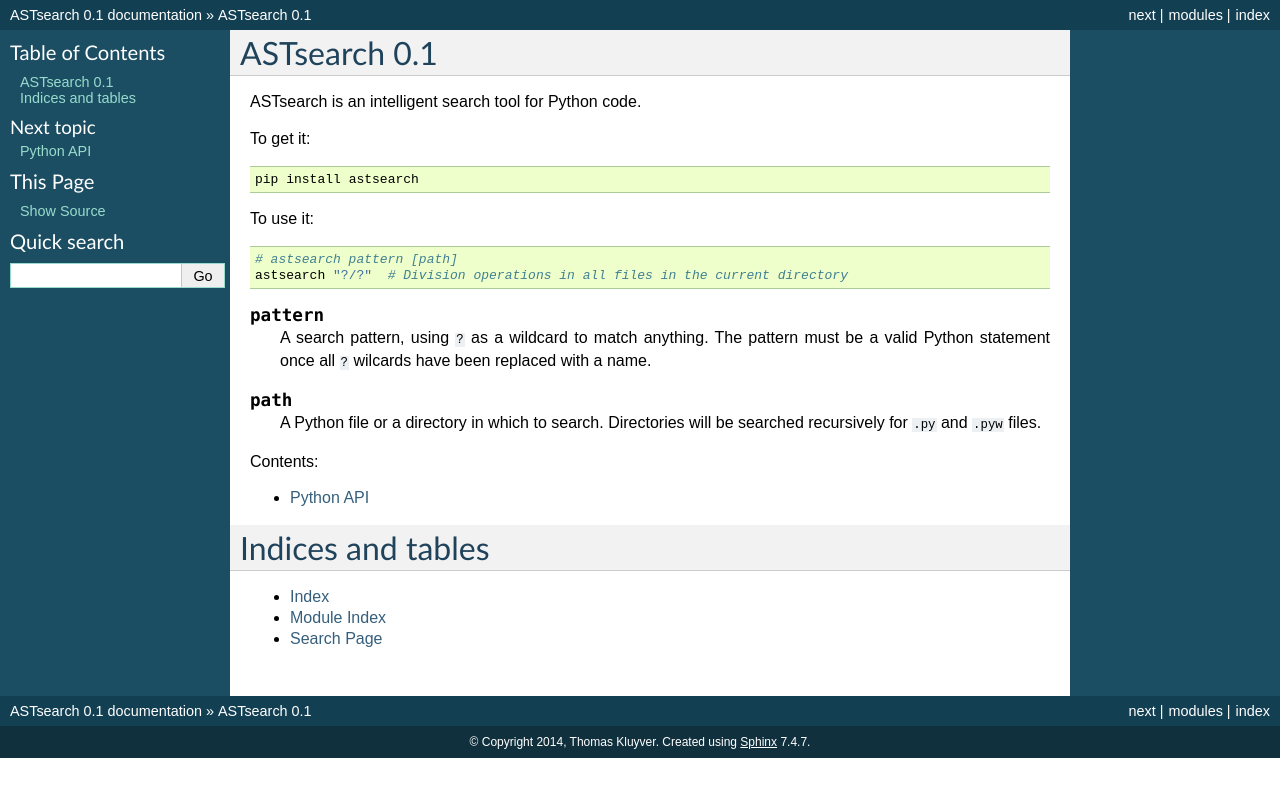
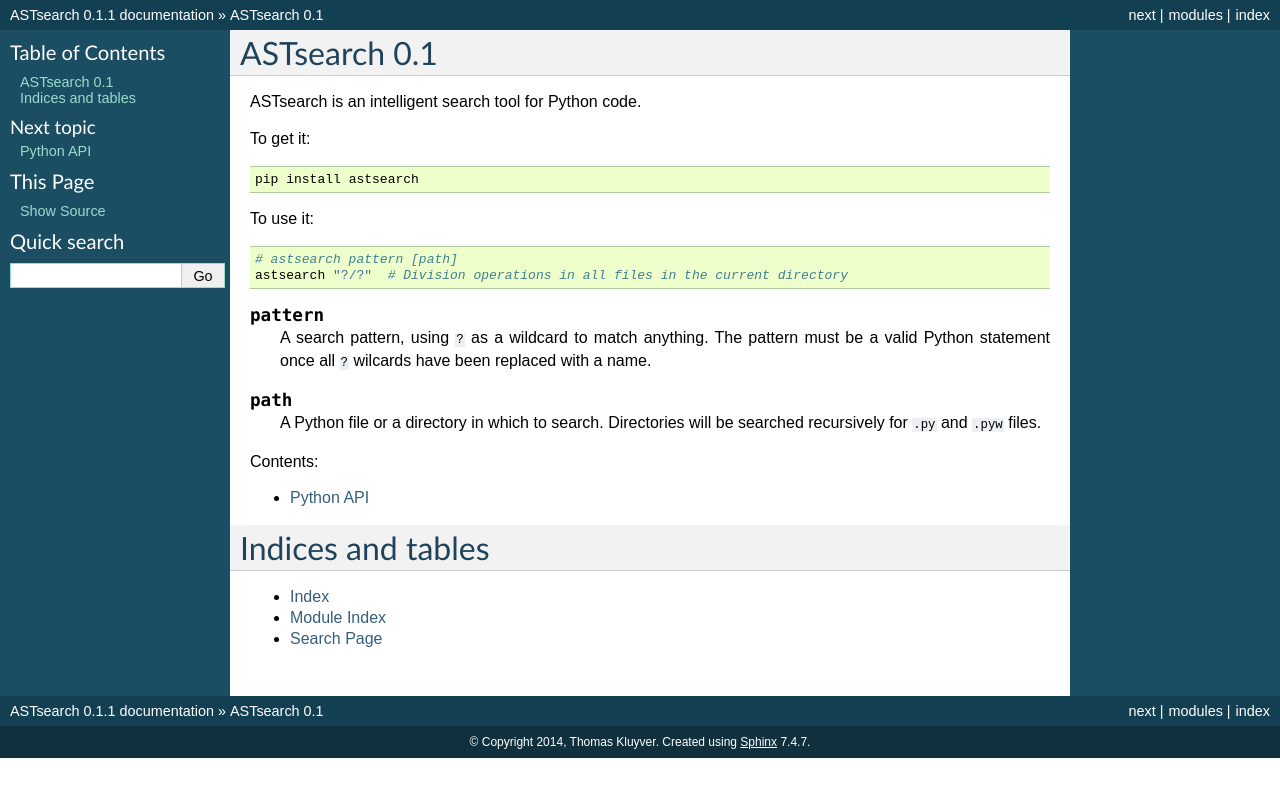
Before and after one commit to takluyver/astsearch, a Sphinx documentation site: the page built from doc/index.rst, in a window 1280 px wide. Shown: the top 797 px of the page. Built offline with Sphinx 7.4.7, drawn with Linux system fonts in a browser that asks for light colours.

```diff
--- a/astsearch.py
+++ b/astsearch.py
@@ -1,8 +1,11 @@
+"""Intelligently search Python source code"""
 import astcheck, ast
 from astcheck import assert_ast_like
 import os.path
 import sys
 import warnings
+
+__version__ = '0.1.1'
 
 class ASTPatternFinder(object):
     """Scans Python code for AST nodes matching pattern.
--- a/doc/conf.py
+++ b/doc/conf.py
@@ -56,7 +56,7 @@
 # The short X.Y version.
 version = '0.1'
 # The full version, including alpha/beta/rc tags.
-release = '0.1'
+release = '0.1.1'
 
 # The language for content autogenerated by Sphinx. Refer to documentation
 # for a list of supported languages.
```
Also changed, not shown: 1 other file.
